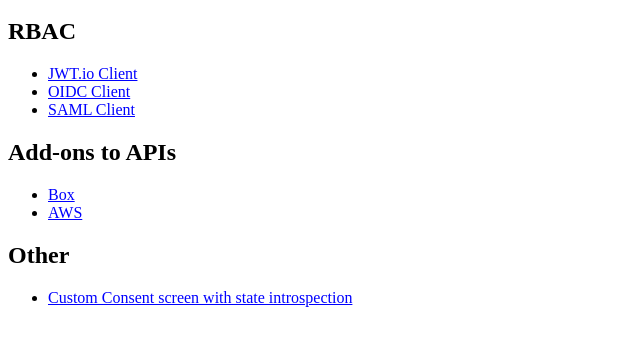
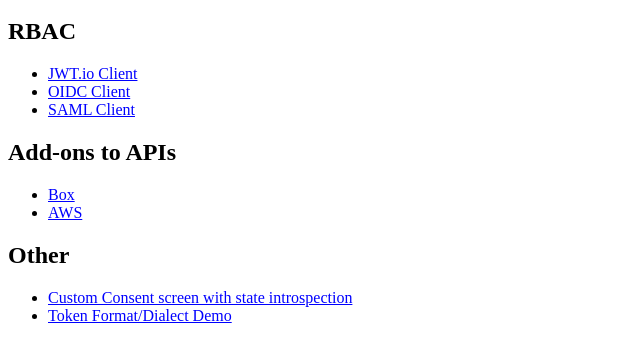
Before and after one commit to jhiner/demozero-www, a plain HTML site: page index.html in a window 1280 px wide. Shown: the part 48-410 px from the top of the page, without its empty margins (0-640 px from the left). Drawn offline with Linux system fonts and the light colour scheme.

Commit message:
Add token demo

```diff
--- a/index.html
+++ b/index.html
@@ -21,5 +21,6 @@
 <h2>Other</h2>
 <ul>
   <li><a href="https://auth.userpools.com/authorize?client_id=mMyNxNHJG2LsWPPJO3JZdSEj27JrpEo5&redirect_uri=https%3A%2F%2Fnodehosted.userpools.com%2Fcallback&response_type=code&audience=urn%3Auserpools-api&scope=openid%20profile%20read%3Afoo%20offline_access&auth0Client=eyJuYW1lIjoiYXV0aDAuanMiLCJ2ZXJzaW9uIjoiOC4xMC4xIn0%3D&prompt=consent">Custom Consent screen with state introspection</a></li>
+  <li><a href="https://token-demo.demozero.net">Token Format/Dialect Demo</a></li>
 </ul>
 </body>
```
